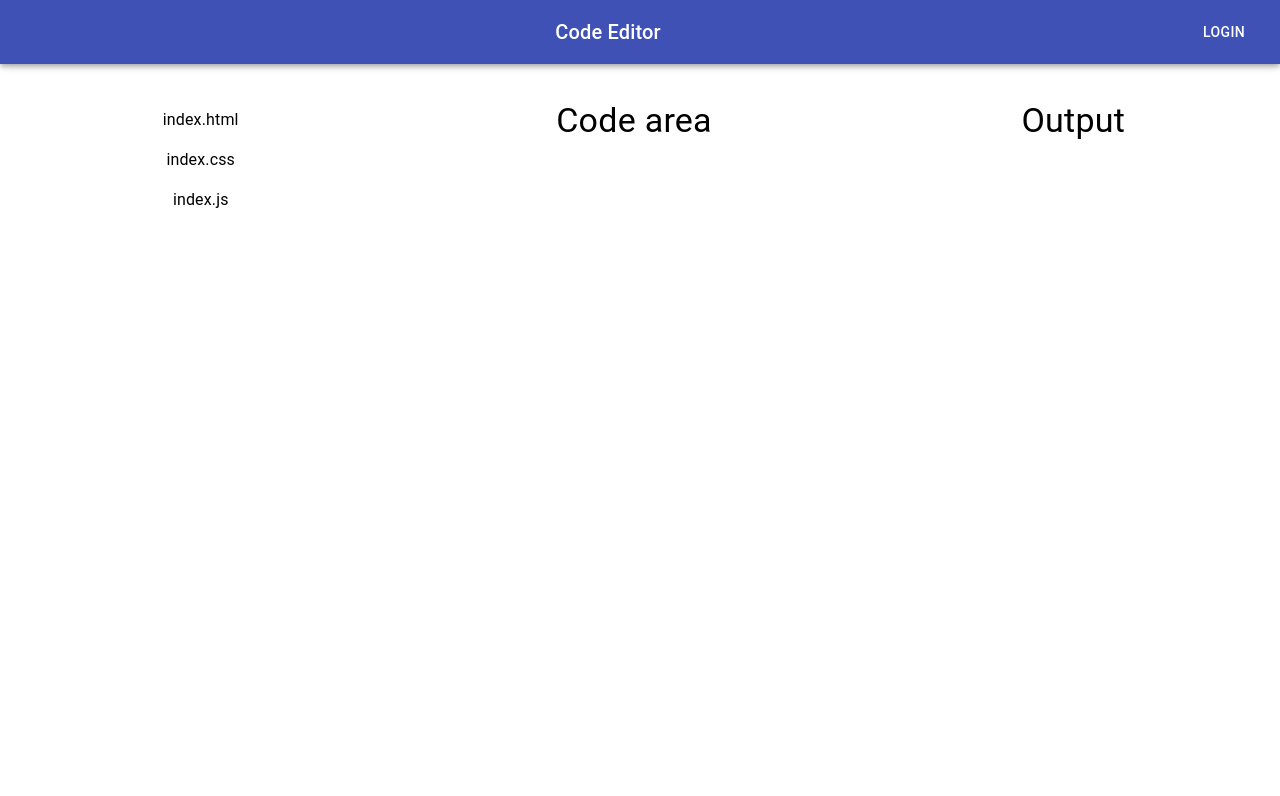
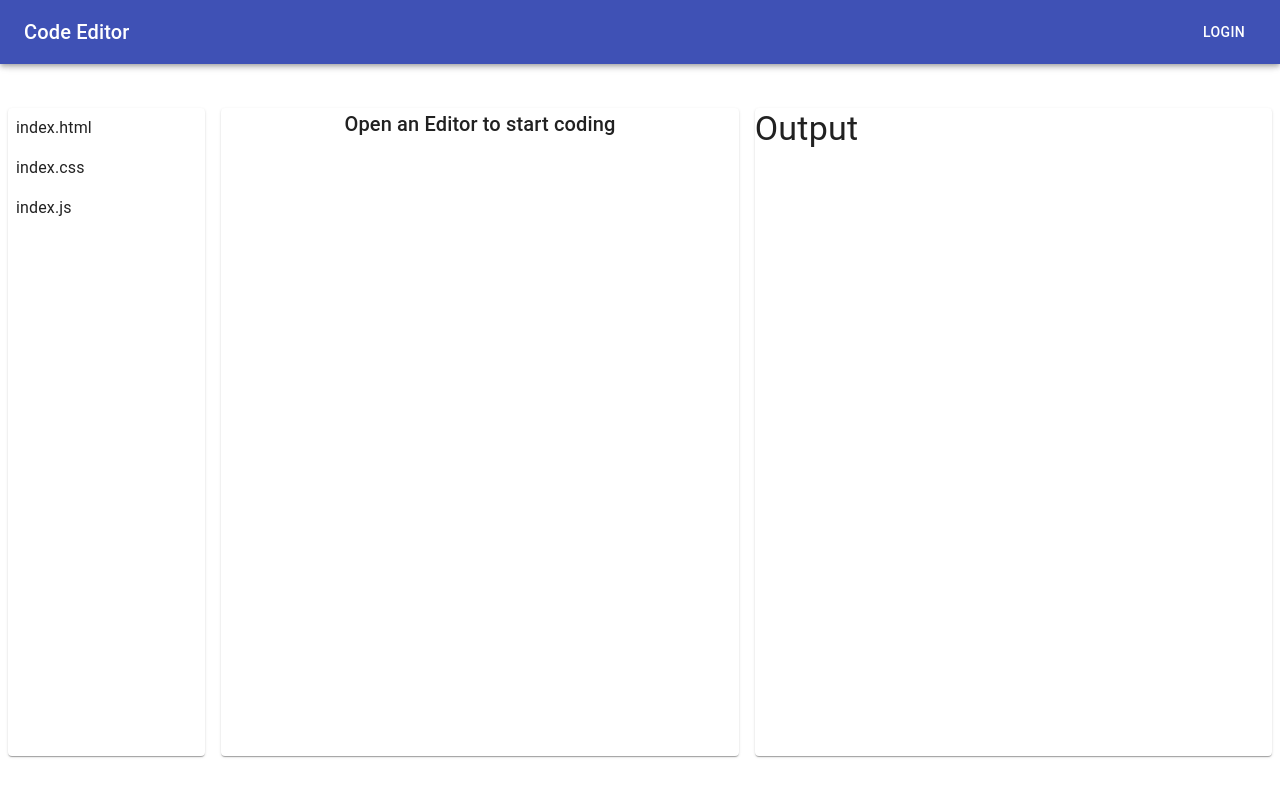
Before and after one commit to codevaam/html-js-compiler, a React (Create React App) app: page / in a window 1280 px wide. Shown: the top 796 px of the page. Built offline with nearby package versions, Linux system fonts and the light colour scheme.

Commit message:
added chips for open files, wip redux

```diff
--- a/src/App.css
+++ b/src/App.css
@@ -1,38 +1,4 @@
-.App {
-  text-align: center;
+body {
+  margin: 0;
+  padding: 0;
 }
-
-.App-logo {
-  height: 40vmin;
-  pointer-events: none;
-}
-
-@media (prefers-reduced-motion: no-preference) {
-  .App-logo {
-    animation: App-logo-spin infinite 20s linear;
-  }
-}
-
-.App-header {
-  background-color: #282c34;
-  min-height: 100vh;
-  display: flex;
-  flex-direction: column;
-  align-items: center;
-  justify-content: center;
-  font-size: calc(10px + 2vmin);
-  color: white;
-}
-
-.App-link {
-  color: #61dafb;
-}
-
-@keyframes App-logo-spin {
-  from {
-    transform: rotate(0deg);
-  }
-  to {
-    transform: rotate(360deg);
-  }
-}
--- a/src/App.tsx
+++ b/src/App.tsx
@@ -10,7 +10,6 @@ function App() {
     <div className="App">
       <NavBar/>
       <MainScreen />
-
     </div>
   );
 }
--- a/src/components/CodeEditor.tsx
+++ b/src/components/CodeEditor.tsx
@@ -1,7 +1,31 @@
-import { Typography } from "@material-ui/core";
+import { Typography, Paper, Chip, Divider } from "@material-ui/core";
+import { useState } from "react";
+import '../styles/CodeEditor.component.css';
 
 export default function CodeEditor() {
+    const [currentFiles, updateOpenFiles] = useState([]);
+    const handleDelete = () => {
+        console.info('You clicked the delete icon.');
+    };
+
+    const handleClick = () => {
+        console.info('You clicked the Chip.');
+    };
     return (
-        <Typography variant="h4">Code area</Typography>
+        <Paper className="paper">
+            {currentFiles.length>0 ?
+                <>
+                    {currentFiles.map(item => {
+                        return (
+                            <Chip label={item} onClick={handleClick} style={{borderBottomLeftRadius: 0, borderBottomRightRadius: 0}} onDelete={handleDelete}/>
+                        )
+                    })}
+                    <Divider />
+                </>
+            :
+            <div className="openEditorMessage">
+                <Typography variant="h6">Open an Editor to start coding</Typography>
+            </div>}
+        </Paper>
     )
 }
--- a/src/components/FileSection.tsx
+++ b/src/components/FileSection.tsx
@@ -1,5 +1,5 @@
 import { createStyles, makeStyles } from "@material-ui/core/styles";
-import { Typography, Theme } from "@material-ui/core";
+import { Typography, Theme, Paper } from "@material-ui/core";
 
 const useStyles = makeStyles((theme:Theme) =>
     createStyles({
@@ -12,10 +12,10 @@ const useStyles = makeStyles((theme:Theme) =>
 export default function FileSection() {
     const classes = useStyles();
     return (
-        <div>
+        <Paper className="paper">
             <Typography variant="body1" className={classes.drawer}>index.html</Typography>
             <Typography variant="body1" className={classes.drawer}>index.css</Typography>
             <Typography variant="body1" className={classes.drawer}>index.js</Typography>
-        </div>
+        </Paper>
     )
 }
--- a/src/components/MainScreen.tsx
+++ b/src/components/MainScreen.tsx
@@ -1,21 +1,38 @@
-import { Grid } from "@material-ui/core";
+import { Grid, Theme } from "@material-ui/core";
+import { createStyles, makeStyles } from "@material-ui/core/styles";
+
 import FileSection from "./FileSection";
 import CodeEditor from "./CodeEditor";
 import OutputDiv from "./OutputDiv";
 
+import '../styles/MainScreen.component.css';
+
+const useStyles = makeStyles((theme:Theme) =>
+    createStyles({
+        gridCol: {
+            height: '83vh',
+            width: '100%',
+            margin: 0
+        },
+        bgColor: {
+            backgroundColor: '#252525'
+        }
+    })
+)
+
 export default function MainScreen() {
+    const classes = useStyles();
     return (
-        <Grid container direction="row" style={{marginTop: 100}} justifyContent="space-around">
-            <Grid item>
+        <Grid container direction="row" className={classes.gridCol} spacing={2} style={{marginTop: 100}}>
+            <Grid item xs={2} alignItems="baseline">
                 <FileSection />
             </Grid>
-            <Grid item>
+            <Grid item xs>
                 <CodeEditor />
             </Grid>
-            <Grid item>
+            <Grid item xs>
                 <OutputDiv />
             </Grid>
         </Grid>
-
     )
 }
--- a/src/components/OutputDiv.tsx
+++ b/src/components/OutputDiv.tsx
@@ -1,7 +1,9 @@
-import { Typography } from "@material-ui/core";
+import { Typography, Paper } from "@material-ui/core";
 
 export default function OutputDiv() {
     return (
-        <Typography variant="h4">Output</Typography>
+        <Paper className="paper">
+            <Typography variant="h4">Output</Typography>
+        </Paper>
     )
 }
--- /dev/null
+++ b/src/styles/CodeEditor.component.css
@@ -0,0 +1,3 @@
+.openEditorMessage {
+    text-align: center;
+}
--- /dev/null
+++ b/src/styles/MainScreen.component.css
@@ -0,0 +1,3 @@
+.paper {
+    height: 100%;
+}
```
